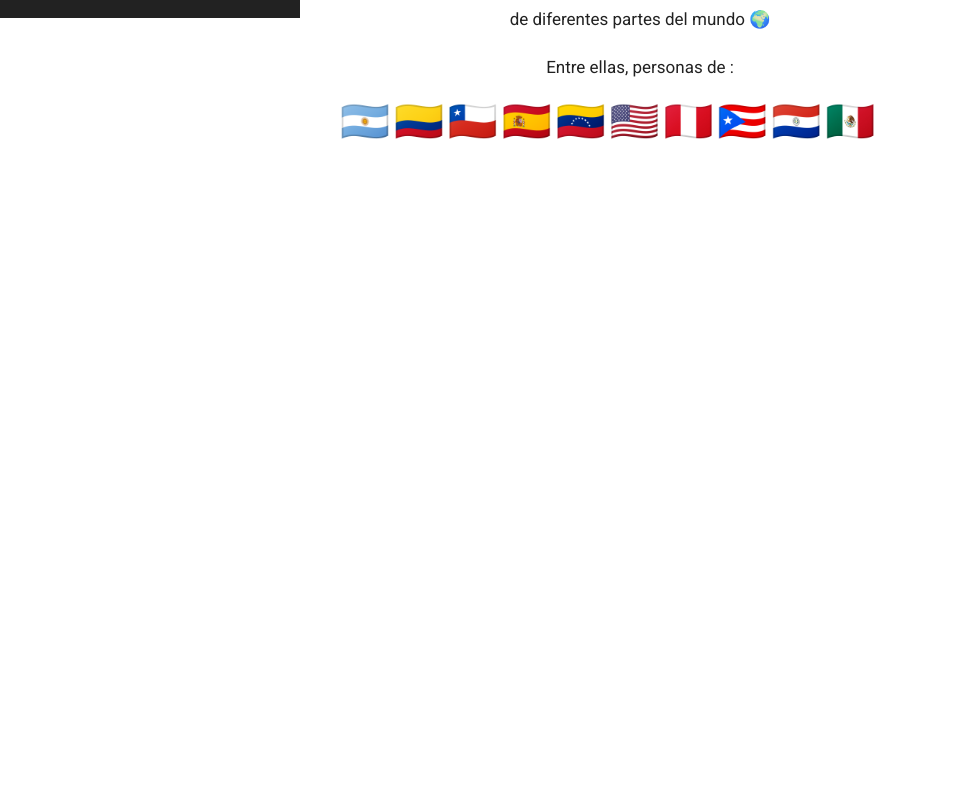
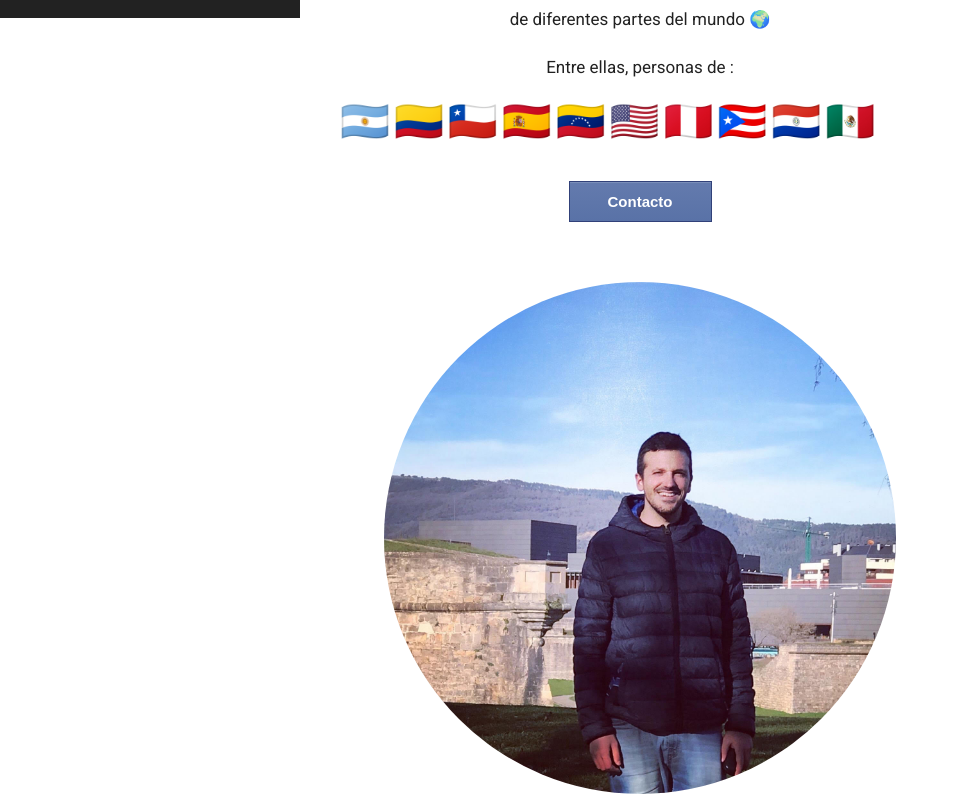
Before and after one commit to AlexEMartin/psicoweb, a React (Create React App) app: page / in a window 1280 px wide. Shown: the part 782-1576 px from the top of the page, without its empty margins (0-959 px from the left). Before the commit the page ends 943 px from the top, so only its background shows below. Built offline with nearby package versions, Linux system fonts and the light colour scheme.

Commit message:
Contact Button

```diff
--- a/src/components/Home.scss
+++ b/src/components/Home.scss
@@ -16,7 +16,7 @@
   flex-direction: column;
   justify-content: center;
   align-items: center;
-  font-family: 'Roboto', sans-serif;
+  font-family: "Roboto", sans-serif;
 
   .home-title {
     font-size: 40px;
@@ -33,7 +33,7 @@
     @include parrafo;
   }
 
-  .professions{
+  .professions {
     display: flex;
     flex-direction: row;
     justify-content: center;
@@ -67,4 +67,36 @@
     font-size: 40px;
     list-style: none;
   }
+
+  .pamplona {
+    border-radius: 50%;
+    width: 40%;
+    margin-top: 40px;
   }
+
+  .button {
+    box-shadow: inset 0px 1px 0px 0px #7a8eb9;
+    background: linear-gradient(to bottom, #637aad 5%, #5972a7 100%);
+    background-color: #637aad;
+    border: 1px solid #314179;
+    display: inline-block;
+    cursor: pointer;
+    color: #ffffff;
+    font-family: Arial;
+    font-size: 15px;
+    font-weight: bold;
+    padding: 11px 38px;
+    text-decoration: none;
+    margin-top: 20px;
+    margin-bottom: 20px;
+
+    .button:hover {
+      background: linear-gradient(to bottom, #5972a7 5%, #637aad 100%);
+      background-color: #5972a7;
+    }
+    .button:active {
+      position: relative;
+      top: 1px;
+    }
+  }
+}
--- a/src/components/Home.tsx
+++ b/src/components/Home.tsx
@@ -1,6 +1,7 @@
 import { SideBar } from "./sidebar/SideBar"
 import './Home.scss';
 import terapeuta from '../images/terapeuta.png'
+import profile from '../images/profile.jpeg'
 
 
 export const Home = () => {
@@ -38,6 +39,8 @@ export const Home = () => {
                 <li className='flag'>🇵🇾</li>
                 <li className='flag'>🇲🇽</li>
             </ul>
+            <button className='button'>Contacto</button>
+            <img className='pamplona' src={profile} alt="Alex" />
         </div>
     )
 }
```
Also changed, not shown: src/images/profile.jpeg (added), src/images/software.png (deleted). Lines whose indentation alone changed are shown as unchanged.
